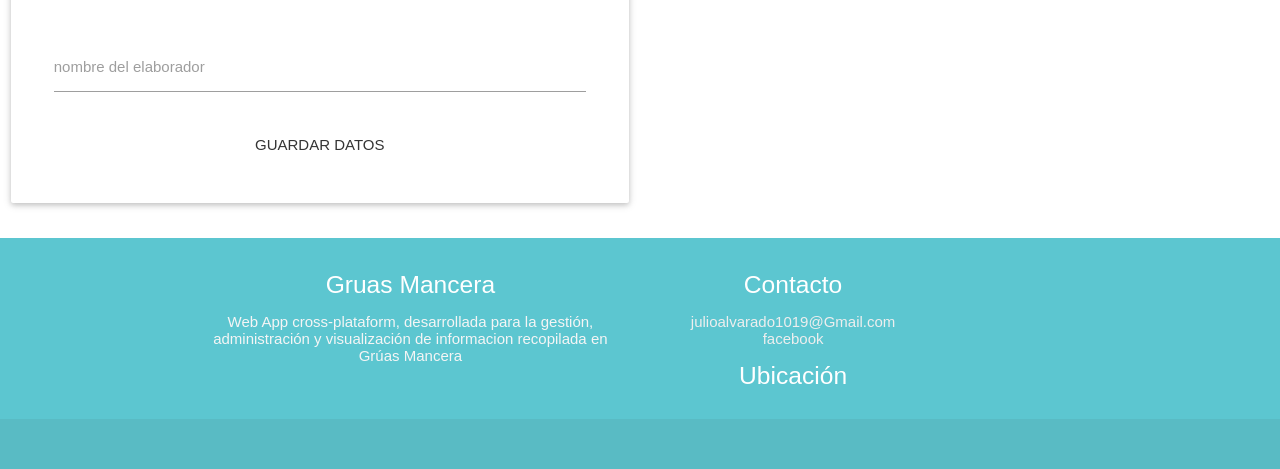
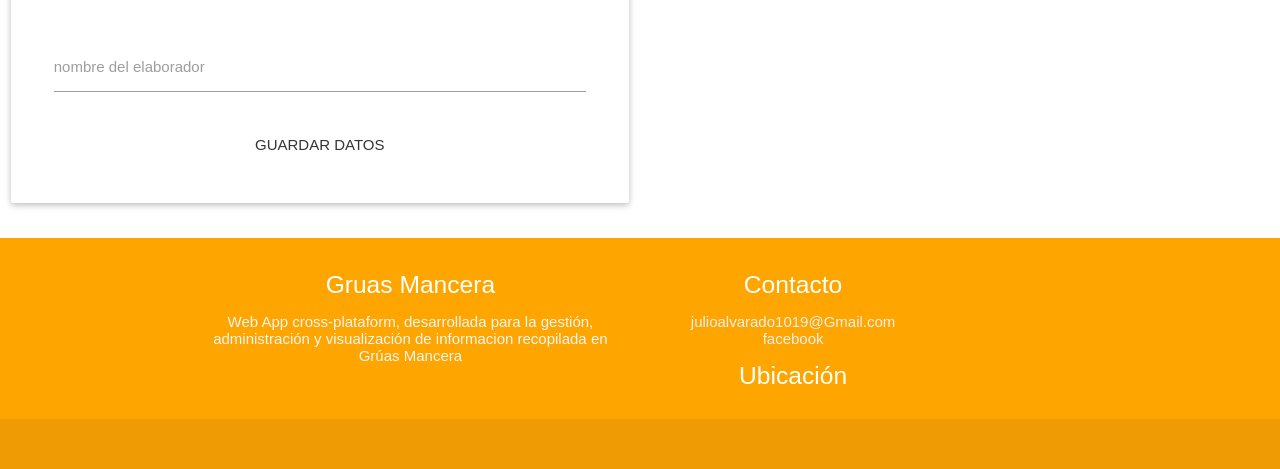
Before and after one commit to julyuz/Proyecto-Gruas-Unido---copia, a PHP site: page /bitacoras.php in a window 1280 px wide. Shown: the part 2033-2502 px from the top of the page. Run offline with PHP 8.4, Linux system fonts and the light colour scheme.

Commit message:
Dandole color de fondo naranja

```diff
--- a/inc/footer.php
+++ b/inc/footer.php
@@ -1,4 +1,4 @@
-          <footer class="page-footer" style="background-color: #5CC6D0 !important;">
+          <footer class="page-footer" style="background-color: orange !important;">
             <div class="container">
               <div class="row">
                 <div class="col l6 s12">
```
